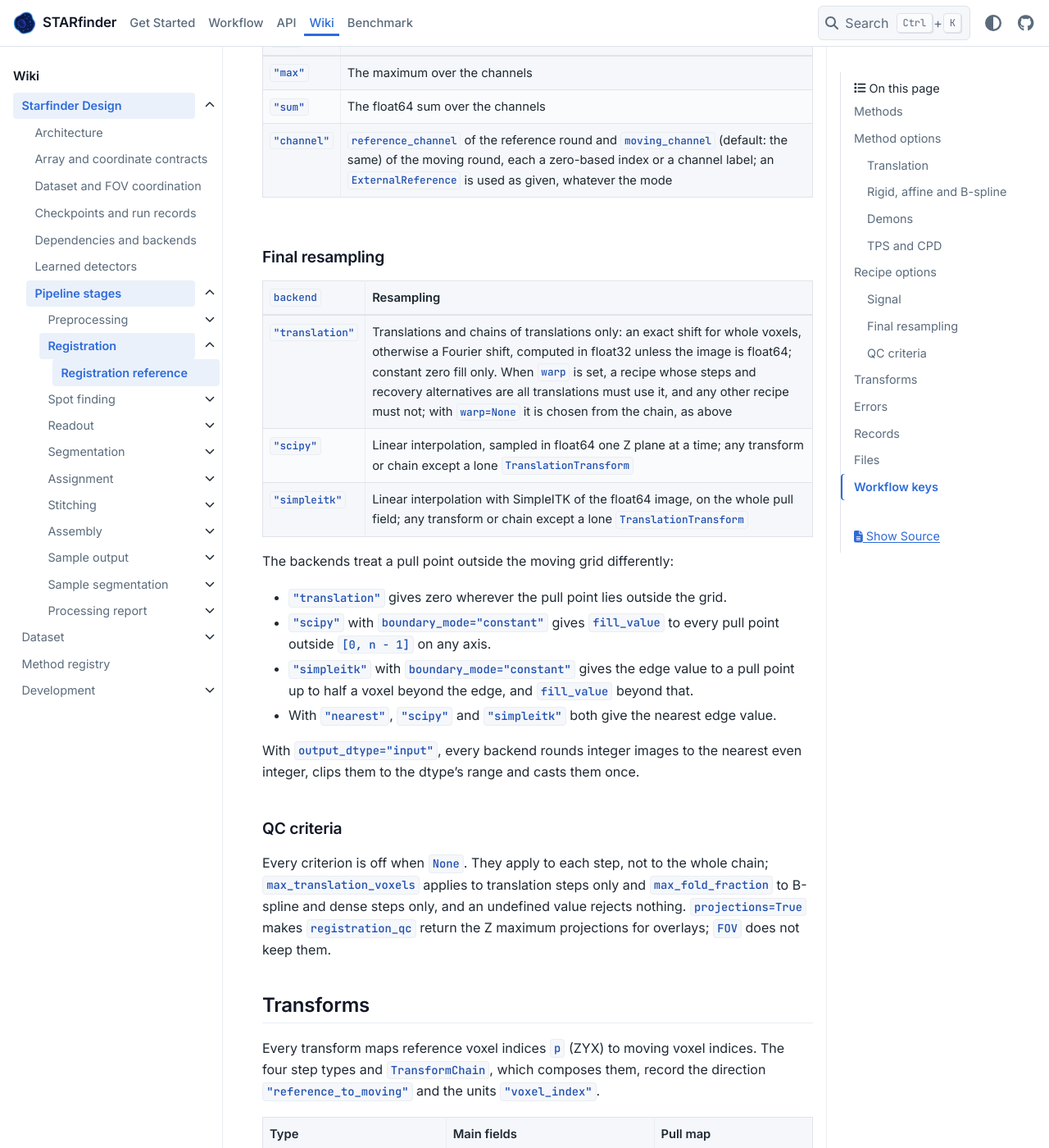
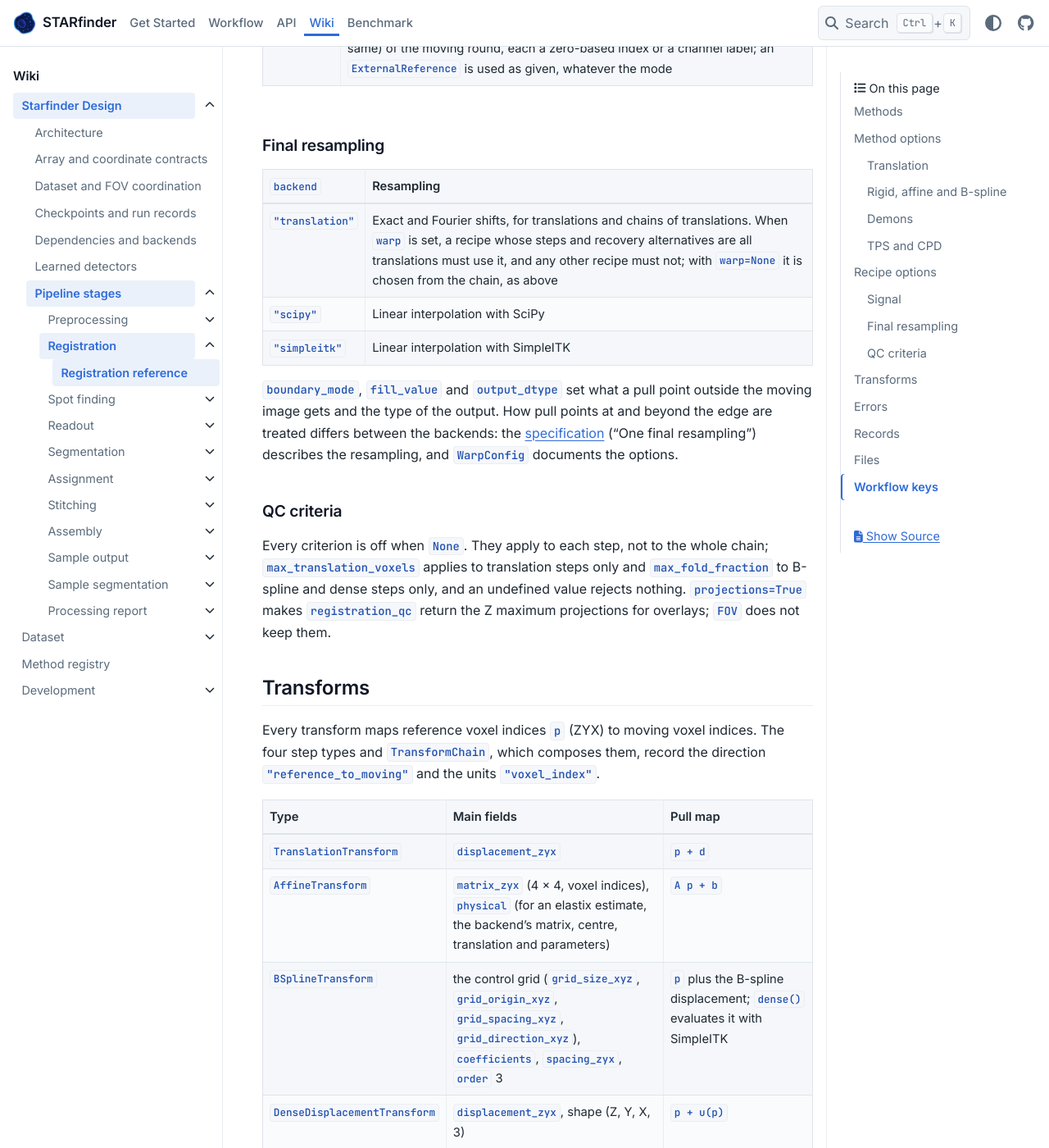
Before and after one commit to wanglab-broad/starfinder, a Sphinx documentation site: the page built from docs/registration-algorithms.md, in a window 1280 px wide and 1400 px high, scrolled down 2416 px. Shown: the whole window at 82% size. Built offline with Sphinx 7.4.7 and the PyData theme 0.15.4, drawn with Linux system fonts in a browser that asks for light colours; some of the changed text lies outside the part shown.

Commit message:
fix(w-654): address review findings (finish the registration pages…)
Jiahao decided to take precise per-backend resampling rules off the
site, so I removed them. Both edge cases the review found are reproduced
in a saved public-API run. A translation within 1e-6 of a whole voxel is
rolled, so the pull point at x = −1e-7 keeps 21. SimpleITK keeps the
edge value at −0.5 but gives fill_value at n − 0.5. The reference's
"Final resampling" section now has one line per backend: translation,
"exact and Fourier shifts, for translations and chains of translations",
keeping the reviewed rule on when it must or must not be used; scipy and
simpleitk, linear interpolation …

Linear-Issue: W-654

````diff
--- a/docs/registration-algorithms.md
+++ b/docs/registration-algorithms.md
@@ -34,13 +34,11 @@ These run with elastix, from the `registration-elastix` extra, imported only whe
 of them runs; B-spline also needs `local-registration`, whose SimpleITK evaluates its
 grid. `metric` is `"mattes"` (Mattes mutual information, with `histogram_bins` bins for
 rigid and 32 bins for affine and B-spline) or `"ncc"` (normalized correlation). `iterations` are per
-pyramid level, with no convergence test; `samples` are the random samples per
+pyramid level; `samples` are the random samples per
 iteration, drawn with `random_seed`.
 
-* **Pyramid.** `levels=None` takes the largest number of levels, up to 4, at which
-  the smaller of Y and X is still at least 16 at the coarsest level. Level `l` of `L`
-  shrinks Y and X by `2^(L−1−l)`, and, in 3D, Z by the same factor capped at
-  `max(1, Z // 4)`.
+* **Pyramid.** `levels=None` chooses up to 4 levels from the image size; the
+  [algorithms specification](https://github.com/wanglab-broad/starfinder/blob/dev/design/specs/registration-algorithms.md#shared-numerical-rules-for-the-elastix-methods) gives the schedule.
 * **Start.** Rigid and affine start from the identity about the grid centre; a
   preceding `translation` step handles large shifts. B-spline starts from zero
   displacement.
@@ -48,9 +46,6 @@ iteration, drawn with `random_seed`.
   of `spacing_zyx` and equal on every axis; `None` uses the X extent divided by 8.
 * **Unknown spacing.** When both rounds have no `spacing_zyx`, unit spacing is used and
   the diagnostics record `spacing_source="unknown_unit"` and a warning in `warnings`.
-* **Failures.** A constant signal raises `RegistrationEstimationError("constant
-  registration signal")`; a `RuntimeError` or `ValueError` from elastix, and
-  non-finite parameters, become a `RegistrationEstimationError`.
 
 ```{config-options} starfinder.registration.RigidConfig
 :exclude: method
@@ -79,15 +73,13 @@ has no Z component.
 
 ### TPS and CPD
 
-Both detect spots in the two signals, as local maxima above
-`median + k · 1.4826 · MAD` with `k = detection_noise_sigma`. They evaluate the
-displacements on a coarse grid of every Z plane, with a step of
-`min(grid_spacing_voxels, max(1, n // 4))` voxels on Y and on X, where `n` is the size of
-that axis (so an axis shorter than 8 voxels gets a step of 1), then interpolate it to
+Both detect spots in the two signals above a noise threshold that
+`detection_noise_sigma` sets. They evaluate the displacements on a coarse grid of every
+Z plane, with Y and X steps of at most `grid_spacing_voxels`, then interpolate it to
 every voxel. TPS matches spots within `match_distance_voxels` and needs `min_matches` pairs,
 otherwise it raises `InsufficientLandmarksError`. CPD aligns the two spot sets by
-coherent point drift; it raises `InsufficientLandmarksError` with fewer than 10 spots
-in either signal or fewer than 10 candidates within `candidate_radius_voxels`. A configuration translated from the MATLAB keys sets CPD's
+coherent point drift; it raises `InsufficientLandmarksError` when it finds too few spots
+or too few candidates within `candidate_radius_voxels`. A configuration translated from the MATLAB keys sets CPD's
 `detection_noise_sigma` to 3.0 and `grid_spacing_voxels` to 32 unless it gives them.
 
 ```{config-options} starfinder.registration.TpsConfig
@@ -138,21 +130,15 @@ order.
 
 | `backend` | Resampling |
 | --- | --- |
-| `"translation"` | Translations and chains of translations only: an exact shift for whole voxels, otherwise a Fourier shift, computed in float32 unless the image is float64; constant zero fill only. When `warp` is set, a recipe whose steps and recovery alternatives are all translations must use it, and any other recipe must not; with `warp=None` it is chosen from the chain, as above |
-| `"scipy"` | Linear interpolation, sampled in float64 one Z plane at a time; any transform or chain except a lone `TranslationTransform` |
-| `"simpleitk"` | Linear interpolation with SimpleITK of the float64 image, on the whole pull field; any transform or chain except a lone `TranslationTransform` |
+| `"translation"` | Exact and Fourier shifts, for translations and chains of translations. When `warp` is set, a recipe whose steps and recovery alternatives are all translations must use it, and any other recipe must not; with `warp=None` it is chosen from the chain, as above |
+| `"scipy"` | Linear interpolation with SciPy |
+| `"simpleitk"` | Linear interpolation with SimpleITK |
 
-The backends treat a pull point outside the moving grid differently:
-
-* `"translation"` gives zero wherever the pull point lies outside the grid.
-* `"scipy"` with `boundary_mode="constant"` gives `fill_value` to every pull point
-  outside `[0, n − 1]` on any axis.
-* `"simpleitk"` with `boundary_mode="constant"` gives the edge value to a pull point
-  up to half a voxel beyond the edge, and `fill_value` beyond that.
-* With `"nearest"`, `"scipy"` and `"simpleitk"` both give the nearest edge value.
-
-With `output_dtype="input"`, every backend rounds integer images to the nearest even
-integer, clips them to the dtype's range and casts them once.
+`boundary_mode`, `fill_value` and `output_dtype` set what a pull point outside the moving
+image gets and the type of the output. How pull points at and beyond the edge are
+treated differs between the backends: the
+[specification](https://github.com/wanglab-broad/starfinder/blob/dev/design/specs/registration.md#one-final-resampling) ("One final resampling") describes the resampling, and
+{py:class}`~starfinder.registration.WarpConfig` documents the options.
 
 ### QC criteria
 
@@ -175,7 +161,7 @@ four step types and `TransformChain`, which composes them, record the direction
 | --- | --- | --- |
 | `TranslationTransform` | `displacement_zyx` | `p + d` |
 | `AffineTransform` | `matrix_zyx` (4 × 4, voxel indices), `physical` (for an elastix estimate, the backend's matrix, centre, translation and parameters) | `A p + b` |
-| `BSplineTransform` | the control grid (`grid_size_xyz`, `grid_origin_xyz`, `grid_spacing_xyz`, `grid_direction_xyz`), `coefficients`, `spacing_zyx`, `order` 3 | `p` plus the B-spline displacement; `dense()` evaluates it with SimpleITK, whatever the backend |
+| `BSplineTransform` | the control grid (`grid_size_xyz`, `grid_origin_xyz`, `grid_spacing_xyz`, `grid_direction_xyz`), `coefficients`, `spacing_zyx`, `order` 3 | `p` plus the B-spline displacement; `dense()` evaluates it with SimpleITK |
 | `DenseDisplacementTransform` | `displacement_zyx`, shape (Z, Y, X, 3) | `p + u(p)` |
 | `TransformChain` | the step transforms in order | `T₁(T₂(…Tₙ(p)))`; `pull_field()` gives the composed field |
 
````
Also changed, not shown: other parts of docs/registration-algorithms.md (+2 -3 lines), docs/registration-contract.md (+1 -1 lines).
